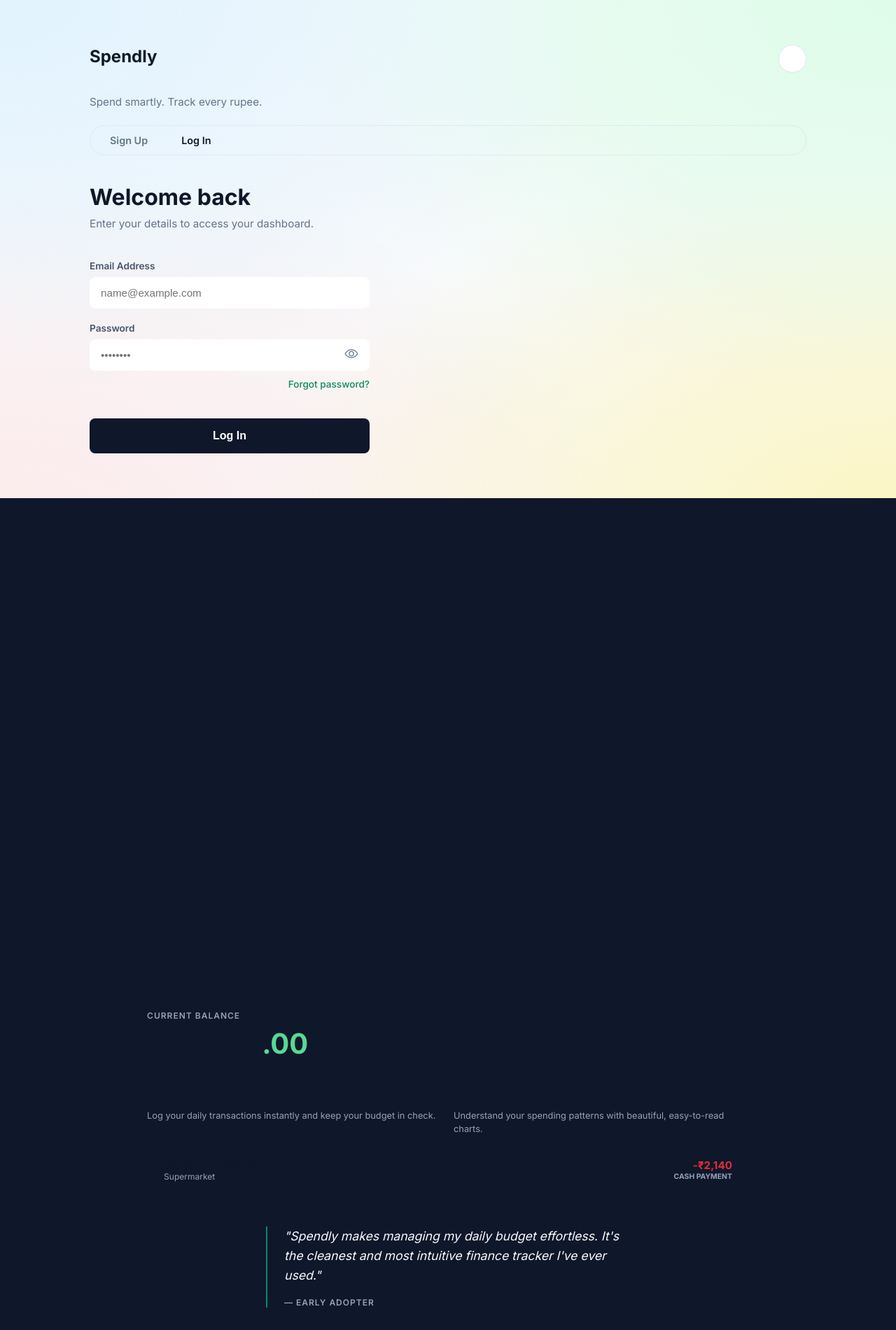
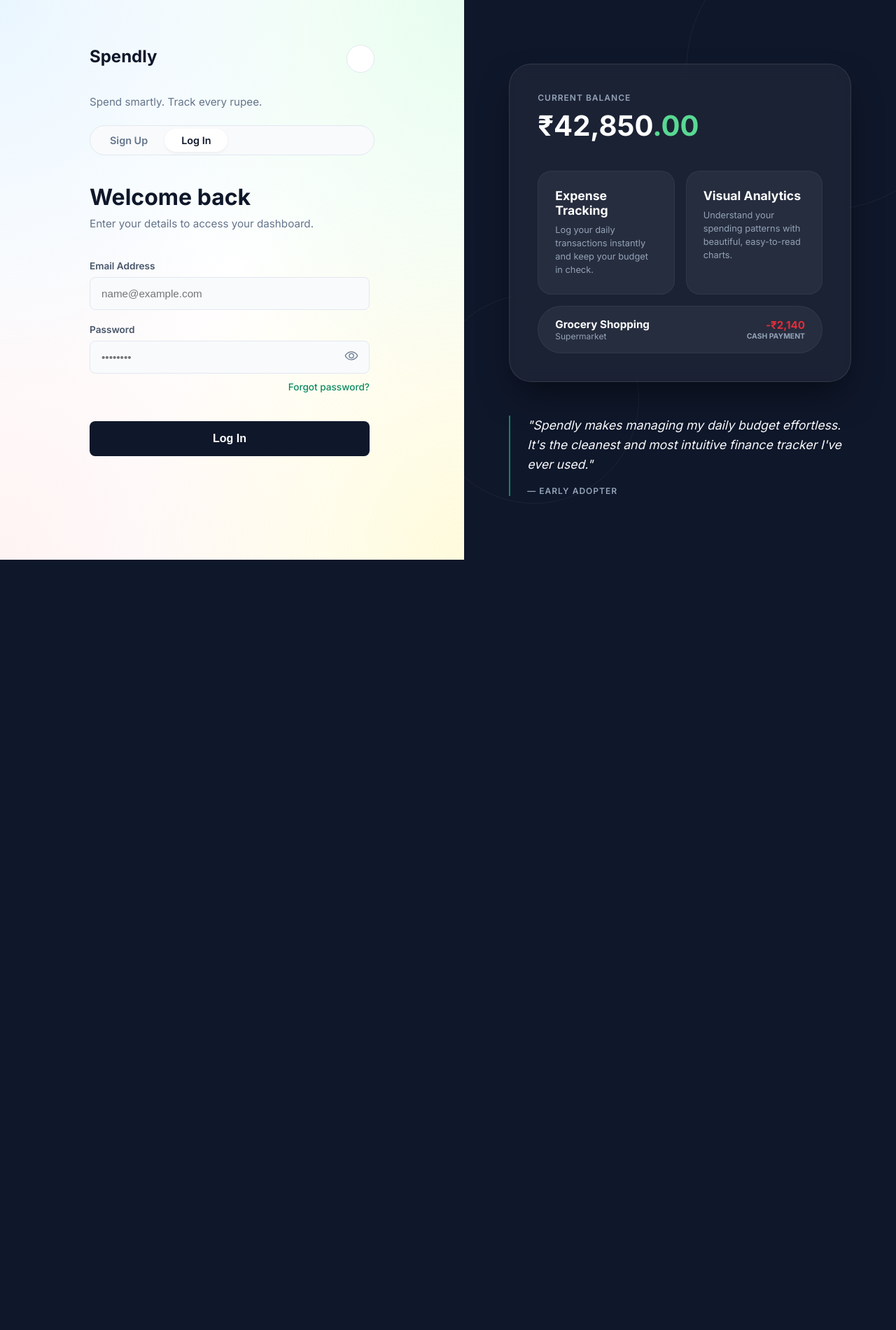
Before and after one commit to kuldeepmandal/expense-tracker-app, a PHP site: page /index.php?page=login in a window 1280 px wide. Shown: the whole page at 70% size. After the commit the page ends 800 px from the top, so only its background shows below. Run offline with PHP 8.4, Linux system fonts and the light colour scheme; some libraries are stand-ins or nearby versions.

Commit message:
Fix: Resolve merge conflicts in style.css

```diff
--- a/public/css/style.css
+++ b/public/css/style.css
@@ -172,12 +172,6 @@ ul {
 }
 
 /* Grid Layouts */
-<<<<<<< Updated upstream
-.dashboard-metrics { display: flex; gap: 1.5rem; margin-bottom: 2rem; }
-.dashboard-metrics .metric-card { flex: 1; padding: 1.5rem; border-radius: var(--border-radius-lg); }
-<<<<<<< HEAD
-=======
-=======
 .dashboard-metrics {
   display: flex;
   gap: 1.5rem;
@@ -189,22 +183,16 @@ ul {
   padding: 1.5rem;
   border-radius: var(--border-radius-lg);
 }
->>>>>>> krishna-frontend
 
 /* Split-Screen Auth Layout */
 .auth-split-layout {
   display: flex;
   height: 100vh;
-<<<<<<< HEAD
-  width: 100vw;
-  overflow: hidden;
-=======
   width: 100%;
   overflow: hidden;
   position: fixed;
   top: 0;
   left: 0;
->>>>>>> krishna-frontend
 }
 
 .auth-left {
@@ -212,10 +200,6 @@ ul {
   display: flex;
   flex-direction: column;
   padding: 4rem 10%;
-<<<<<<< HEAD
-  background-color: #FFFFFF;
-  overflow-y: auto;
-=======
   background-color: var(--bg-card);
   background-image:
     radial-gradient(at 0% 0%, rgba(224, 242, 254, 0.7) 0px, transparent 50%),
@@ -238,7 +222,6 @@ ul {
     radial-gradient(at 100% 0%, rgba(15, 23, 42, 0.5) 0px, transparent 50%),
     radial-gradient(at 100% 100%, rgba(127, 29, 29, 0.2) 0px, transparent 50%),
     radial-gradient(at 0% 100%, rgba(6, 78, 59, 0.2) 0px, transparent 50%);
->>>>>>> krishna-frontend
 }
 
 .auth-right {
@@ -254,10 +237,6 @@ ul {
 }
 
 @media (max-width: 900px) {
-<<<<<<< HEAD
-  .auth-right { display: none; }
-  .auth-left { padding: 3rem 5%; }
-=======
   .auth-right {
     display: none;
   }
@@ -265,7 +244,6 @@ ul {
   .auth-left {
     padding: 3rem 5%;
   }
->>>>>>> krishna-frontend
 }
 
 .auth-logo {
@@ -275,28 +253,16 @@ ul {
   font-weight: bold;
   font-size: 1.5rem;
   margin-bottom: 0.5rem;
-<<<<<<< HEAD
-  color: #111827;
-=======
   color: var(--text-primary);
->>>>>>> krishna-frontend
 }
 
 .auth-pill-nav {
   display: inline-flex;
-<<<<<<< HEAD
-  background: #F8FAFC;
-  border-radius: 50px;
-  padding: 0.25rem;
-  margin: 1.5rem 0 2.5rem;
-  border: 1px solid #E2E8F0;
-=======
   background: var(--bg-input);
   border-radius: 50px;
   padding: 0.25rem;
   margin: 1.5rem 0 2.5rem;
   border: 1px solid var(--border-color);
->>>>>>> krishna-frontend
 }
 
 .auth-pill-nav a {
@@ -309,13 +275,8 @@ ul {
 }
 
 .auth-pill-nav a.active {
-<<<<<<< HEAD
-  background: #FFFFFF;
-  color: #0F172A;
-=======
   background: var(--bg-card);
   color: var(--text-primary);
->>>>>>> krishna-frontend
   box-shadow: 0 2px 4px rgba(0,0,0,0.05);
 }
 
@@ -334,15 +295,6 @@ ul {
 .auth-input {
   width: 100%;
   padding: 0.875rem 1rem;
-<<<<<<< HEAD
-  background: #F8FAFC;
-  border: none;
-  border-radius: 8px;
-  font-size: 0.95rem;
-  color: #0F172A;
-  outline: none;
-}
-=======
   background: var(--bg-input);
   border: 1px solid var(--border-color);
   border-radius: 8px;
@@ -350,8 +302,6 @@ ul {
   color: var(--text-primary);
   outline: none;
 }
-
->>>>>>> krishna-frontend
 .auth-input:focus {
   box-shadow: 0 0 0 2px rgba(11, 138, 97, 0.2);
 }
@@ -369,14 +319,9 @@ ul {
   margin-top: 1rem;
   transition: background 0.2s;
 }
-<<<<<<< HEAD
-.auth-btn:hover { background: #1E293B; }
-=======
-
 .auth-btn:hover {
   background: #1E293B;
 }
->>>>>>> krishna-frontend
 
 .divider {
   display: flex;
@@ -388,22 +333,12 @@ ul {
   margin: 1.5rem 0;
   text-transform: uppercase;
 }
-<<<<<<< HEAD
-.divider::before, .divider::after {
-=======
-
 .divider::before,
 .divider::after {
->>>>>>> krishna-frontend
   content: '';
   flex: 1;
   border-bottom: 1px solid #E2E8F0;
 }
-<<<<<<< HEAD
-.divider:not(:empty)::before { margin-right: .5em; }
-.divider:not(:empty)::after { margin-left: .5em; }
-=======
-
 .divider:not(:empty)::before {
   margin-right: .5em;
 }
@@ -411,7 +346,6 @@ ul {
 .divider:not(:empty)::after {
   margin-left: .5em;
 }
->>>>>>> krishna-frontend
 
 .auth-glass-widget {
   background: rgba(255, 255, 255, 0.05);
@@ -439,8 +373,7 @@ ul {
   border-radius: 50%;
   border: 1px solid rgba(255, 255, 255, 0.05);
 }
-<<<<<<< HEAD
-=======
+
 
 /* Metric Cards */
 .metric-grid {
@@ -546,5 +479,3 @@ ul {
 .form-group select:focus {
   border-color: var(--color-green-dark);
 }
->>>>>>> Stashed changes
->>>>>>> krishna-frontend
```
